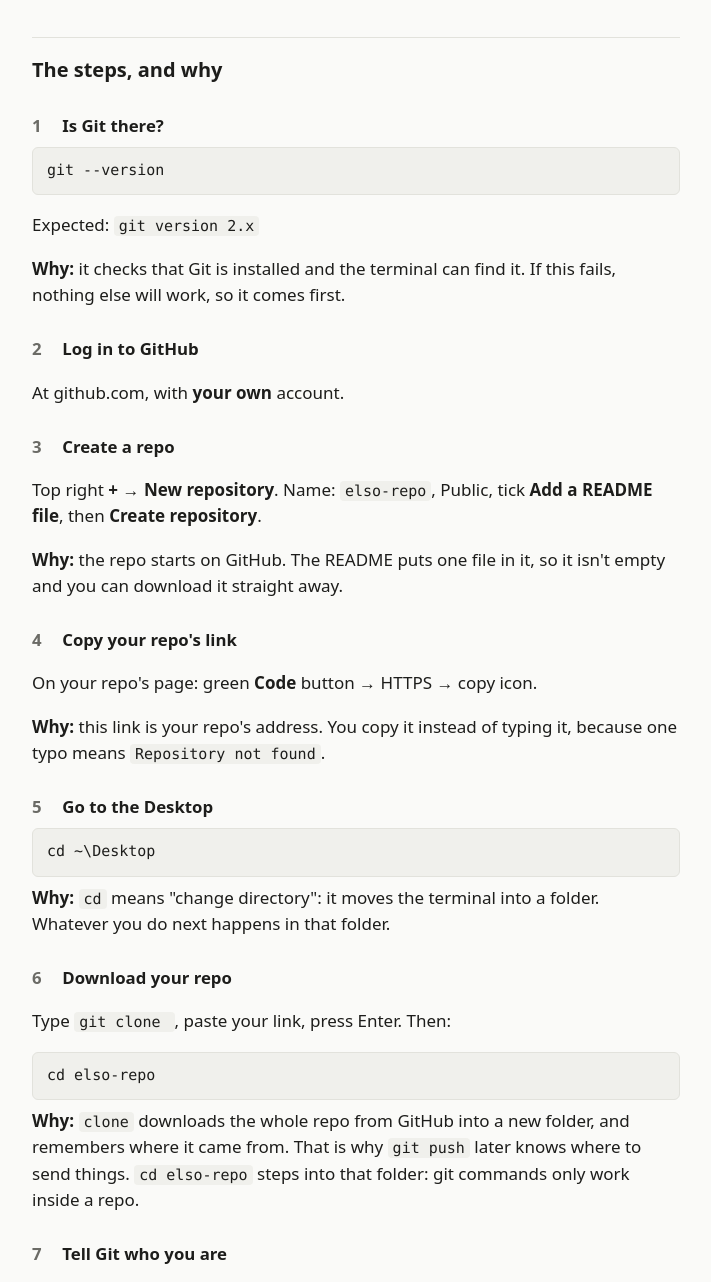
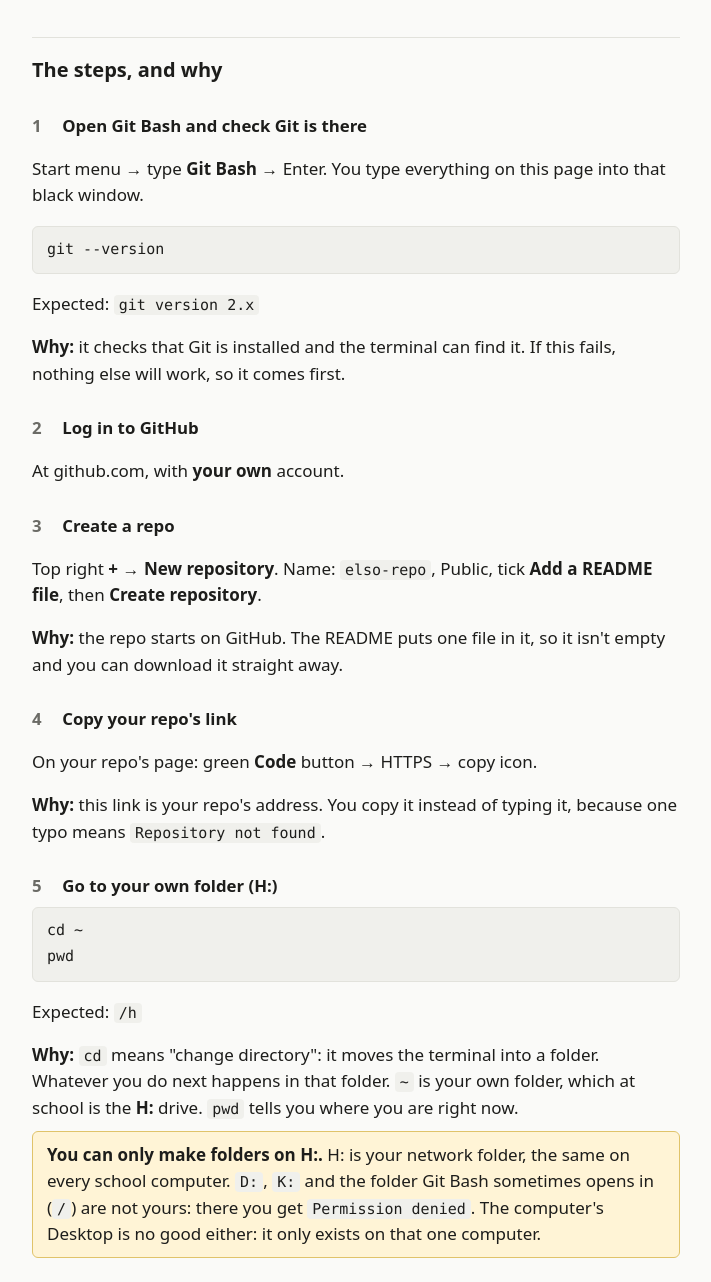
Before and after one commit to korbal/2026-13-F-public, a plain HTML site: page git/first-push.html in a window 1280 px wide. Shown: the part 926-2208 px from the top of the page, without its empty margins (284-995 px from the left). Drawn offline with Linux system fonts and the light colour scheme.

Commit message:
Git first push: work on H: (cd ~), not ~\Desktop; Permission denied errors explained
Co-Authored-By: Claude Opus 5.5 <noreply@anthropic.com>

```diff
--- a/git/first-push.html
+++ b/git/first-push.html
@@ -69,7 +69,8 @@
 
   <h2 data-hu="A lépések, és hogy miért">The steps, and why</h2>
 
-  <h3><span class="num">1</span><span data-hu="Megvan a Git?">Is Git there?</span></h3>
+  <h3><span class="num">1</span><span data-hu="Nyisd meg a Git Basht, és nézd meg, megvan-e a Git">Open Git Bash and check Git is there</span></h3>
+  <p data-hu="Start menü → írd be, hogy <b>Git Bash</b> → Enter. Ebbe a fekete ablakba írsz mindent ezen az oldalon.">Start menu → type <b>Git Bash</b> → Enter. You type everything on this page into that black window.</p>
   <pre><code>git --version</code></pre>
   <p data-hu="Ezt kell látnod: <code>git version 2.x</code>">Expected: <code>git version 2.x</code></p>
   <p class="why" data-hu="<b>Miért:</b> megnézed, hogy a Git fel van-e telepítve, és a terminál megtalálja-e. Ha ez nem megy, semmi más sem fog, ezért ez az első.">
@@ -88,10 +89,14 @@
   <p class="why" data-hu="<b>Miért:</b> ez a repód címe. Másolod, nem begépeled, mert egy elírás és jön a <code>Repository not found</code>.">
     <b>Why:</b> this link is your repo's address. You copy it instead of typing it, because one typo means <code>Repository not found</code>.</p>
 
-  <h3><span class="num">5</span><span data-hu="Menj az Asztalra">Go to the Desktop</span></h3>
-  <pre><code>cd ~\Desktop</code></pre>
-  <p class="why" data-hu="<b>Miért:</b> a <code>cd</code> (change directory) átviszi a terminált egy mappába. Ami ezután jön, az abban a mappában történik.">
-    <b>Why:</b> <code>cd</code> means "change directory": it moves the terminal into a folder. Whatever you do next happens in that folder.</p>
+  <h3><span class="num">5</span><span data-hu="Menj a saját mappádba (H:)">Go to your own folder (H:)</span></h3>
+  <pre><code>cd ~
+pwd</code></pre>
+  <p data-hu="Ezt kell látnod: <code>/h</code>">Expected: <code>/h</code></p>
+  <p class="why" data-hu="<b>Miért:</b> a <code>cd</code> (change directory) átviszi a terminált egy mappába. Ami ezután jön, az abban a mappában történik. A <code>~</code> a saját mappád, az iskolában ez a <b>H:</b> meghajtó. A <code>pwd</code> megmondja, hol vagy éppen.">
+    <b>Why:</b> <code>cd</code> means "change directory": it moves the terminal into a folder. Whatever you do next happens in that folder. <code>~</code> is your own folder, which at school is the <b>H:</b> drive. <code>pwd</code> tells you where you are right now.</p>
+  <p class="warn" data-hu="<b>Csak a H:-n tudsz mappát csinálni.</b> A H: a te hálózati mappád, bármelyik iskolai gépről ugyanaz. A <code>D:</code>, a <code>K:</code> és az a mappa, ahol a Git Bash néha indul (<code>/</code>), nem a tiéd: ott <code>Permission denied</code>-et kapsz. A gép Asztala sem jó: az csak azon az egy gépen van.">
+    <b>You can only make folders on H:.</b> H: is your network folder, the same on every school computer. <code>D:</code>, <code>K:</code> and the folder Git Bash sometimes opens in (<code>/</code>) are not yours: there you get <code>Permission denied</code>. The computer's Desktop is no good either: it only exists on that one computer.</p>
 
   <h3><span class="num">6</span><span data-hu="Töltsd le a repódat">Download your repo</span></h3>
   <p data-hu="Írd be, hogy <code>git clone </code>, illeszd be a linked, Enter. Aztán:">Type <code>git clone </code>, paste your link, press Enter. Then:</p>
@@ -141,13 +146,17 @@ git push</code></pre>
   <dl>
     <dt><code>'git' is not recognized</code></dt>
     <dd data-hu="Nincs Git, vagy a terminál nem találja. Szólj a tanárnak.">No Git, or the terminal can't find it. Tell the teacher.</dd>
+    <dt><code>could not create work tree dir</code> / <code>mkdir: cannot create directory</code> … <code>Permission denied</code></dt>
+    <dd data-hu="Olyan mappában vagy, ami nem a tiéd. Menj a H:-ra: <code>cd ~</code>, aztán próbáld újra.">You're in a folder that isn't yours. Go to H:: <code>cd ~</code>, then try again.</dd>
+    <dt><code>No such file or directory</code></dt>
+    <dd data-hu="Nincs ilyen mappa ott, ahol vagy. A <code>pwd</code> megmondja, hol vagy, az <code>ls</code> pedig, mi van ott. Git Bashben <code>/</code> kell, nem <code>\</code>.">That folder isn't where you are. <code>pwd</code> shows where you are, <code>ls</code> shows what is there. In Git Bash use <code>/</code>, not <code>\</code>.</dd>
     <dt><code>not a git repository</code></dt>
     <dd data-hu="Nem vagy a repó mappájában: <code>cd elso-repo</code>">You're not inside the repo folder: <code>cd elso-repo</code></dd>
     <dt><code>Please tell me who you are</code></dt>
     <dd data-hu="Kimaradt a 7. lépés. Csináld meg, aztán commitolj újra.">You skipped step 7. Do it, then commit again.</dd>
     <dt><code>Repository not found</code></dt>
     <dd data-hu="Elírás a linkben. Másold ki újra a zöld Code gombról.">Typo in the link. Copy it again from the green Code button.</dd>
-    <dt><code>403</code> / <code>Permission denied</code></dt>
+    <dt><code>403</code> / <code>Permission to … denied</code> <span data-hu="(a <code>git push</code>-nál)">(on <code>git push</code>)</span></dt>
     <dd data-hu="Valaki más belépése van még elmentve ezen a gépen. Töröld (10. lépés), és pusholj újra.">Someone else's login is still saved on this computer. Remove it (step 10) and push again.</dd>
   </dl>
 
```
